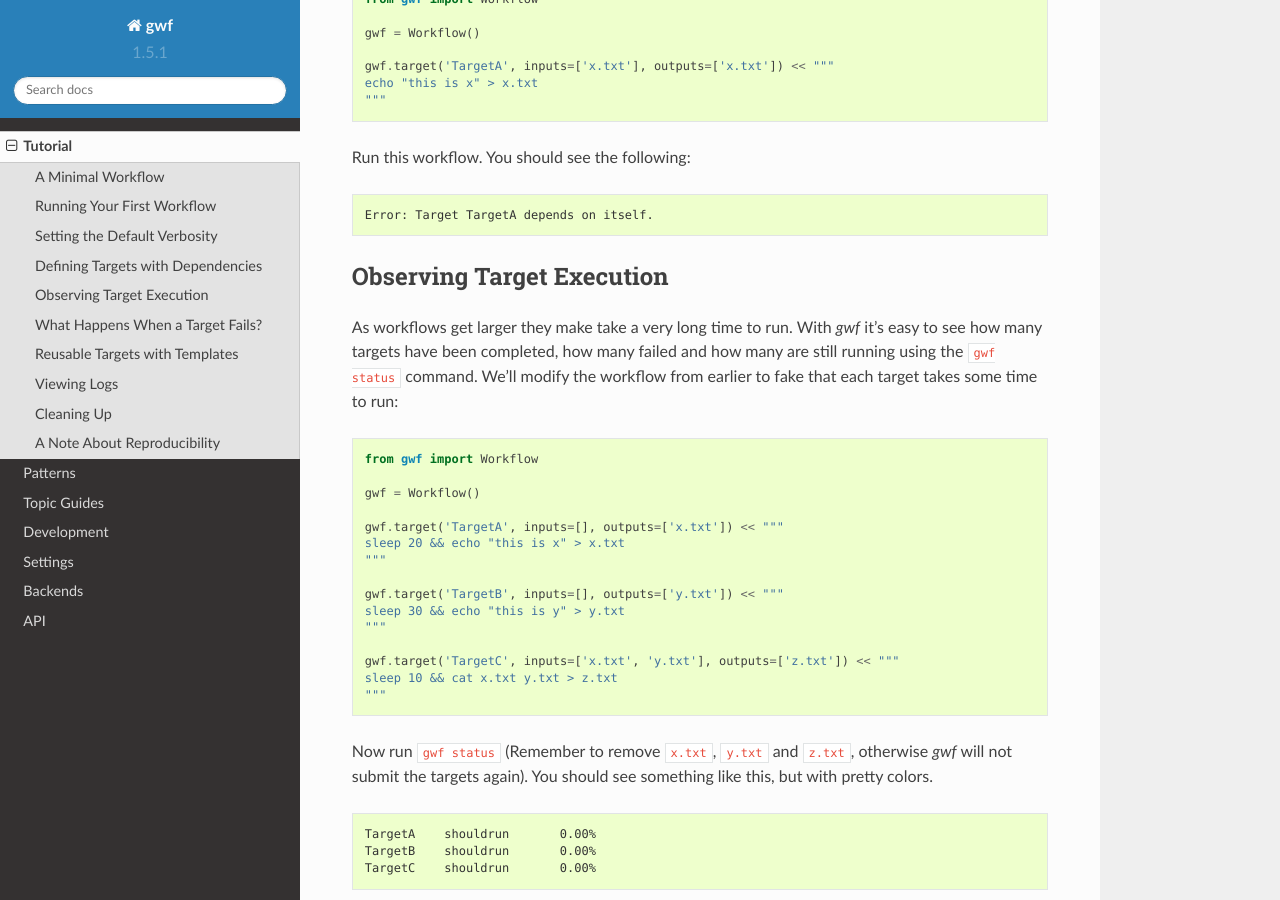
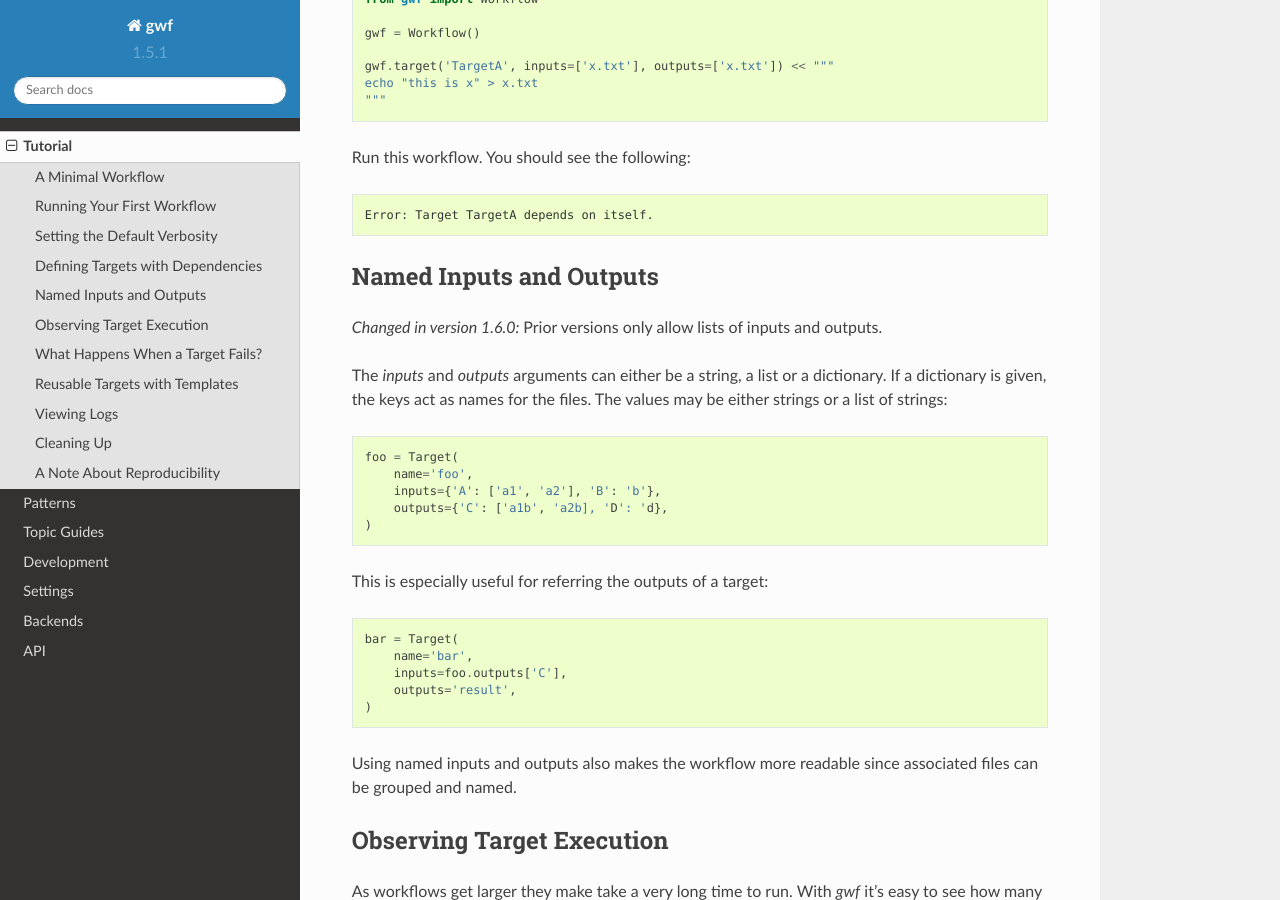
Before and after one commit to gwforg/gwf, a Sphinx documentation site: the page built from docs/tutorial.rst, in a window 1280 px wide and 900 px high, scrolled down 5330 px. Built offline with Sphinx 7.4.7 and the Read the Docs theme 2.0.0, drawn with Linux system fonts in a browser that asks for light colours.

Commit message:
Add section about named inputs and outputs

```diff
--- a/docs/tutorial.rst
+++ b/docs/tutorial.rst
@@ -269,6 +269,34 @@ Run this workflow. You should see the following:
 .. code-block:: console
 
     Error: Target TargetA depends on itself.
+
+
+Named Inputs and Outputs
+========================
+
+.. versionchanged:: 1.6.0
+    Prior versions only allow lists of inputs and outputs.
+
+The *inputs* and *outputs* arguments can either be a string, a list or a
+dictionary. If a dictionary is given, the keys act as names for the files. The
+values may be either strings or a list of strings::
+
+    foo = Target(
+        name='foo',
+        inputs={'A': ['a1', 'a2'], 'B': 'b'},
+        outputs={'C': ['a1b', 'a2b], 'D': 'd},
+    )
+
+This is especially useful for referring the outputs of a target::
+
+    bar = Target(
+        name='bar',
+        inputs=foo.outputs['C'],
+        outputs='result',
+    )
+
+Using named inputs and outputs also makes the workflow more readable since
+associated files can be grouped and named.
 
 Observing Target Execution
 ==========================
```
